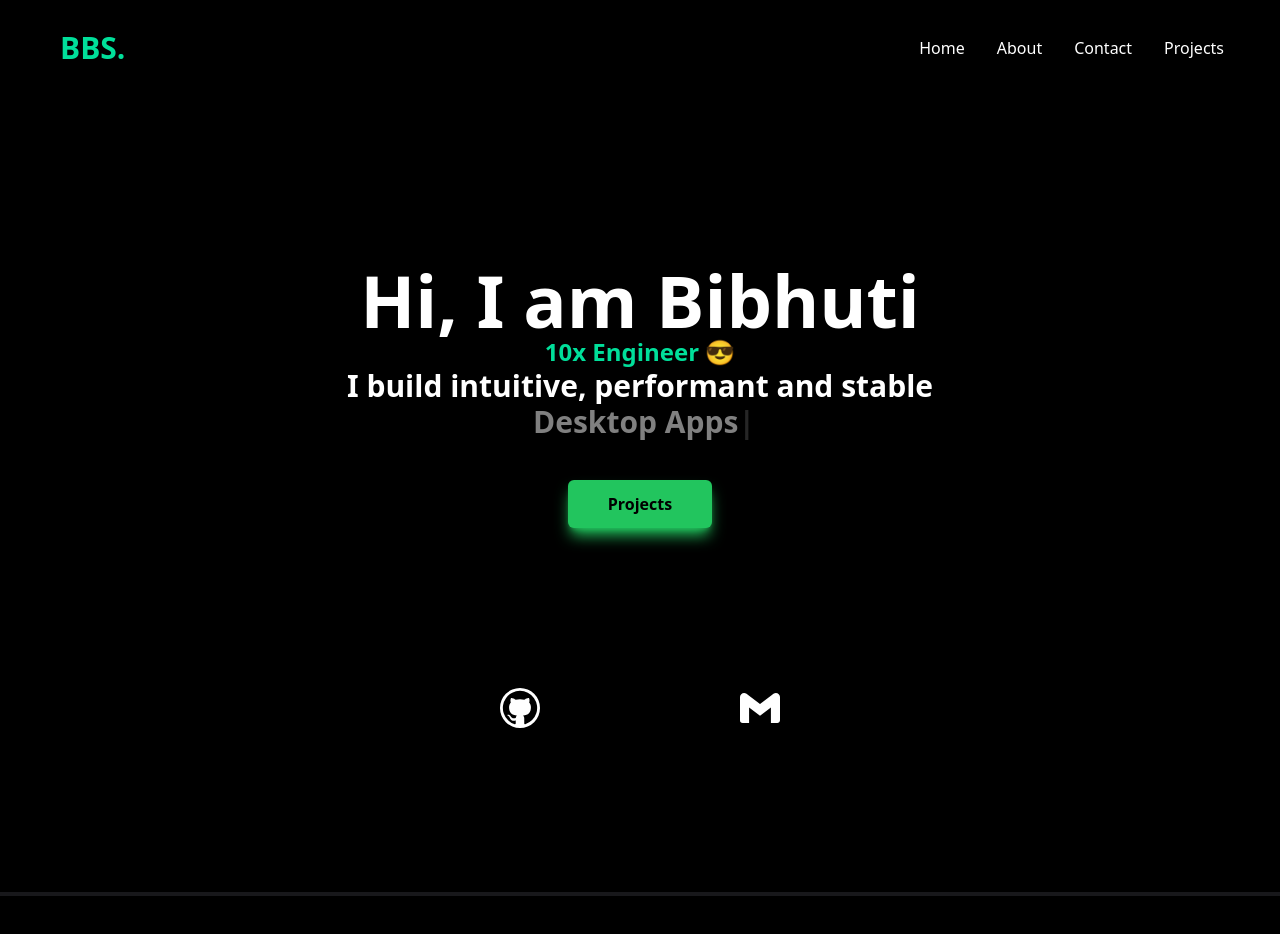
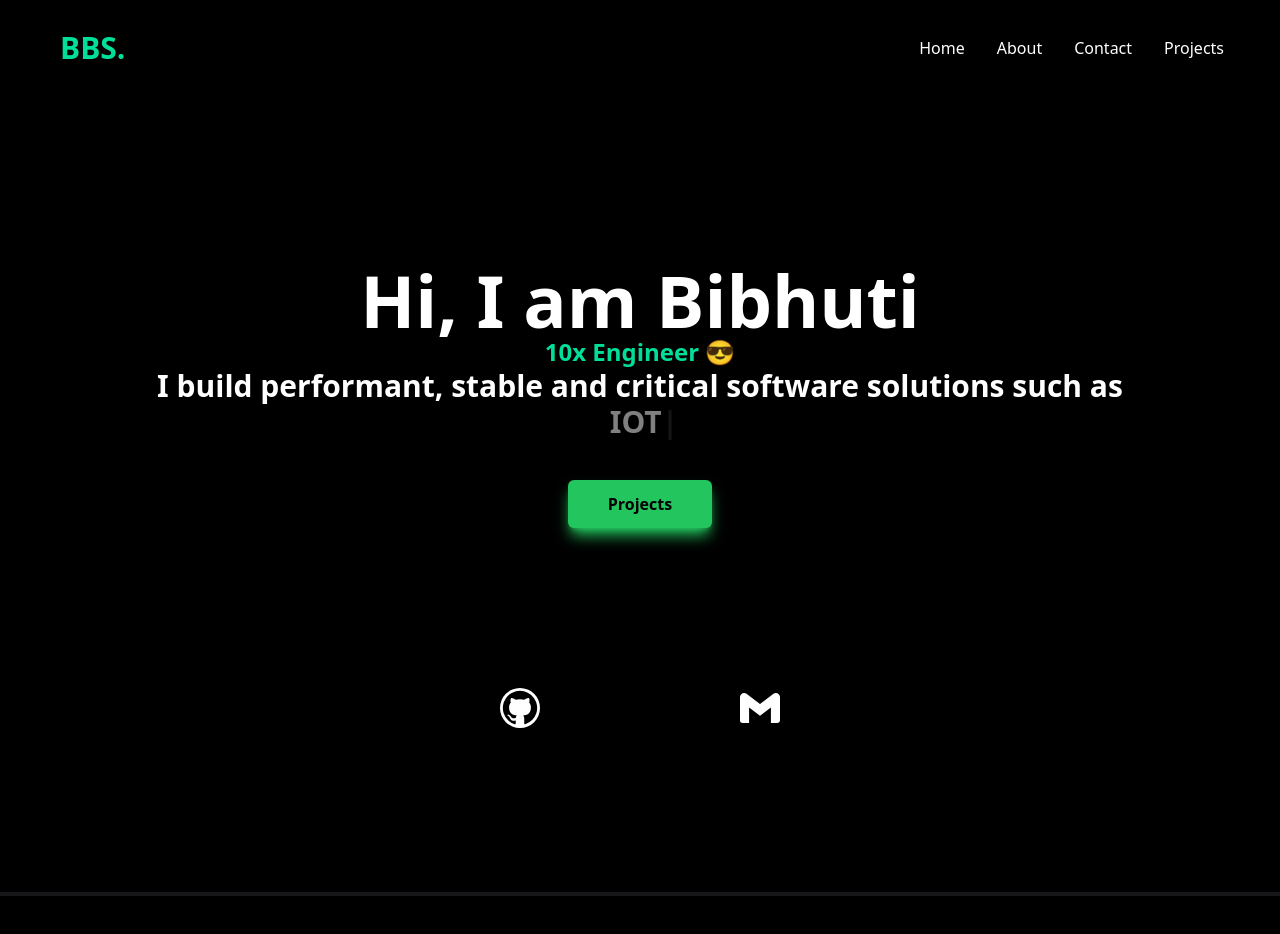
Before and after one commit to Bibhuti05/BBS, a React (Create React App) app: page / in a window 1280 px wide. Shown: the top 934 px of the page. Built offline with nearby package versions, Linux system fonts and the light colour scheme; some icons are missing.

Commit message:
Update Hero.jsx

```diff
--- a/src/components/Hero.jsx
+++ b/src/components/Hero.jsx
@@ -16,11 +16,11 @@ export default function Hero() {
         </p>
         <div className="">
           <p className="text-[white] font-bold md:text-3xl sm:text-2xl text-xl">
-          I build intuitive, performant and stable
+          I build performant, stable and critical software solutions such as
           </p>
           <Typed
             className="text-[grey] font-bold md:text-3xl sm:text-2xl text-xl ml-2"
-            strings={["Web Apps", "Mobile Apps", "Desktop Apps" ]}
+            strings={["Backend", "APIs", "Robotics", "IOT"]}
             typeSpeed={70}
             backSpeed={40}
             loop
```
